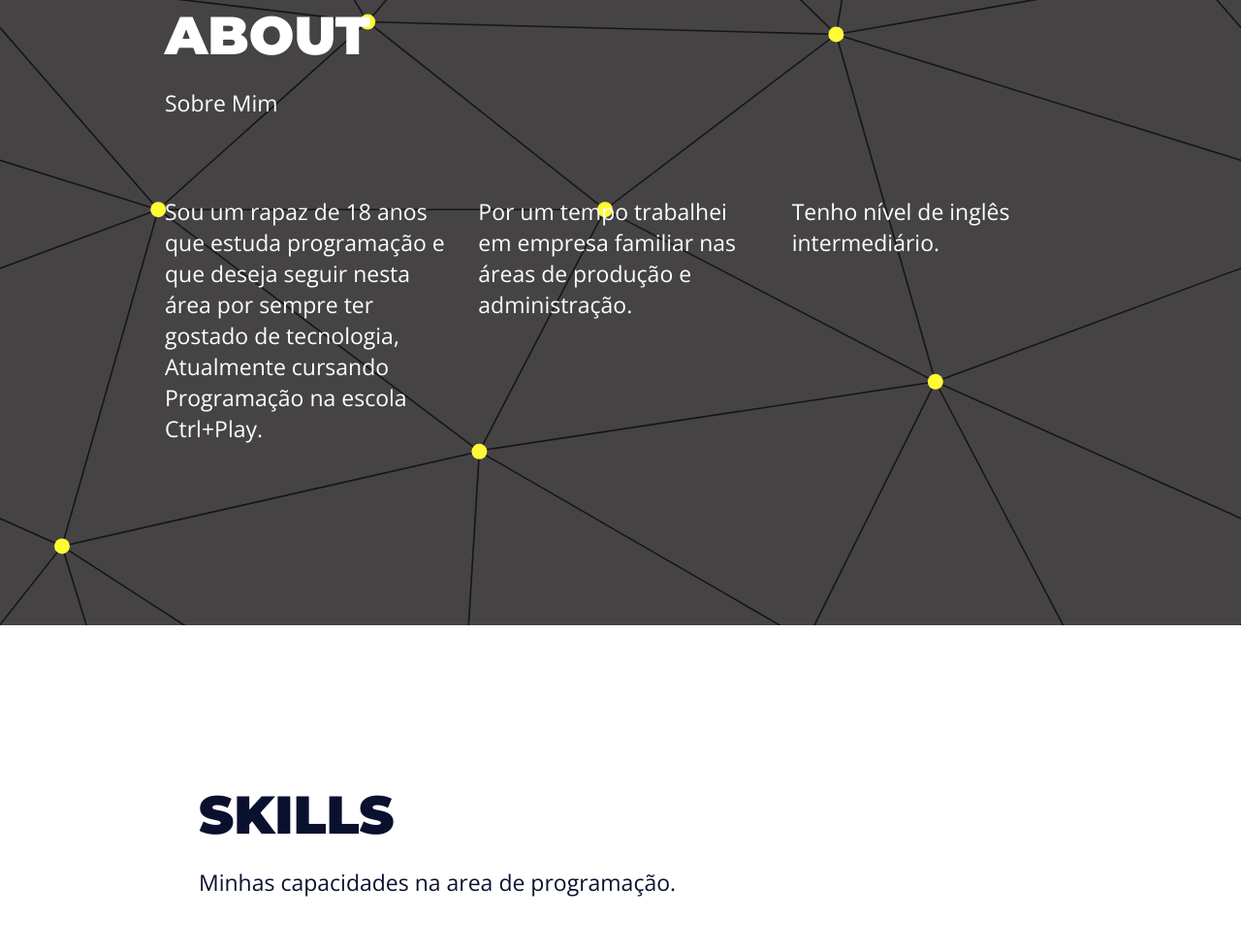
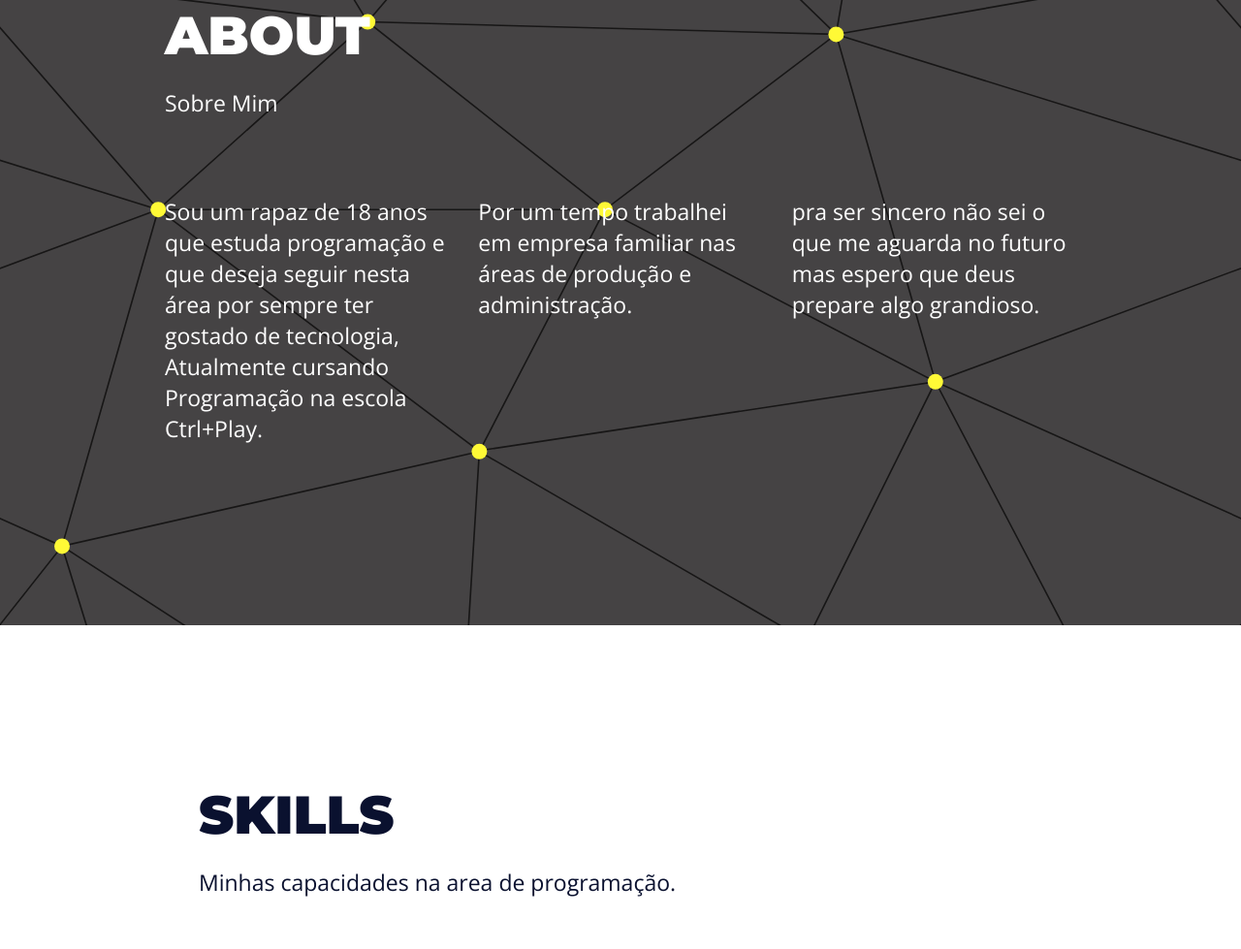
Before and after one commit to ViniciusMonarolo/Portfolio, a plain HTML site: page index.html in a window 1280 px wide. Shown: the part 1816-2795 px from the top of the page at 97% size. Drawn offline with nearby package versions, Linux system fonts and the light colour scheme.

Commit message:
Update index.html

```diff
--- a/index.html
+++ b/index.html
@@ -69,7 +69,7 @@
                     </p>
                 </article>
                 <article>
-                    <p> Tenho nível de inglês intermediário.</p>
+                    <p>pra ser sincero não sei o que me aguarda no futuro mas espero que deus prepare algo grandioso.</p>
                 </article>
             </div>
         </div>
```
